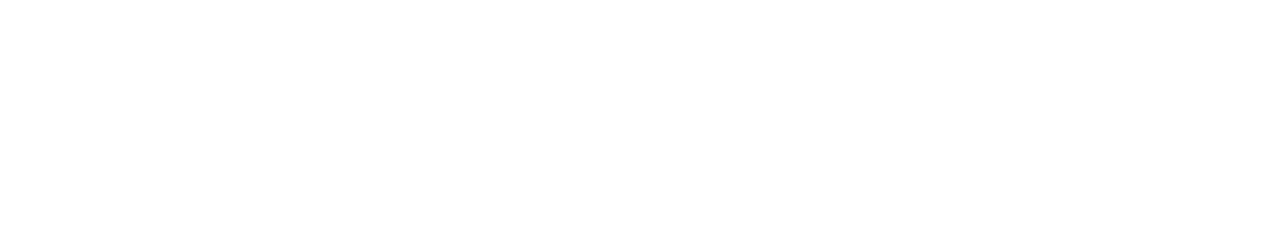
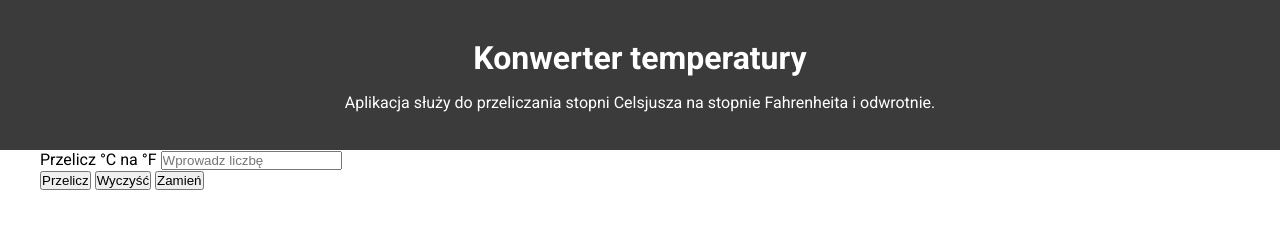
Before and after one commit to jarekwach/temperature-converter, a plain HTML site: page index.html in a window 1280 px wide. Drawn offline with Linux system fonts and the light colour scheme.

Commit message:
feat: add HTML structure

```diff
--- a/index.html
+++ b/index.html
@@ -13,7 +13,31 @@
 </head>
 
 <body>
+    <header class="header">
+        <div class="wrapper">
+            <h1>Konwerter temperatury</h1>
+            <p>Aplikacja służy do przeliczania stopni Celsjusza na stopnie Fahrenheita i odwrotnie.</p>
+        </div>
+    </header>
 
+    <main>
+        <div class="wrapper">
+            <div class="converter-box">
+                <label for="converter">Przelicz <span class="unit-one">°C</span> na <span class="unit-two">°F</span>
+                </label>
+                <input type="number" name="" id="converter" placeholder="Wprowadz liczbę">
+                <p class="result"></p>
+
+                <div class="btns">
+                    <button class="convert">Przelicz</button>
+                    <button class="reset">Wyczyść</button>
+                    <button class="change">Zamień</button>
+                </div>
+            </div>
+        </div>
+    </main>
+
+    <script src="./js/script.js"></script>
 </body>
 
 </html>
--- a/scss/style.scss
+++ b/scss/style.scss
@@ -7,3 +7,22 @@
 body {
     font-family: 'Roboto', sans-serif;
 }
+
+.wrapper {
+	margin: 0 auto;
+	width: 100%;
+	max-width: 1200px;
+}
+
+.header {
+    height: 150px;
+    display: flex;
+    align-items: center;
+    text-align: center;
+    background-color: rgba(0, 0, 0, 0.768);
+    color: white;
+
+    h1 {
+        margin-bottom: 16px;
+    }
+}
```
Also changed, not shown: css/style.css, 1 other file.
